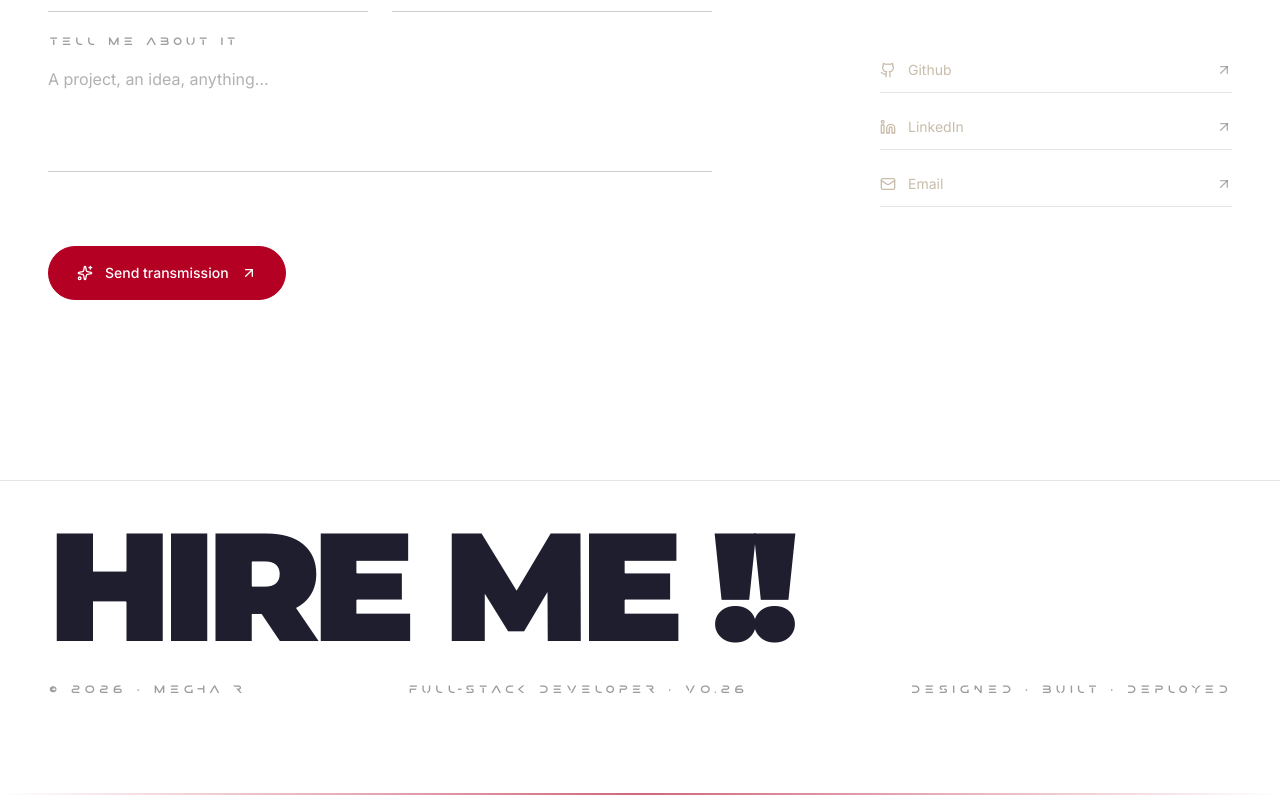
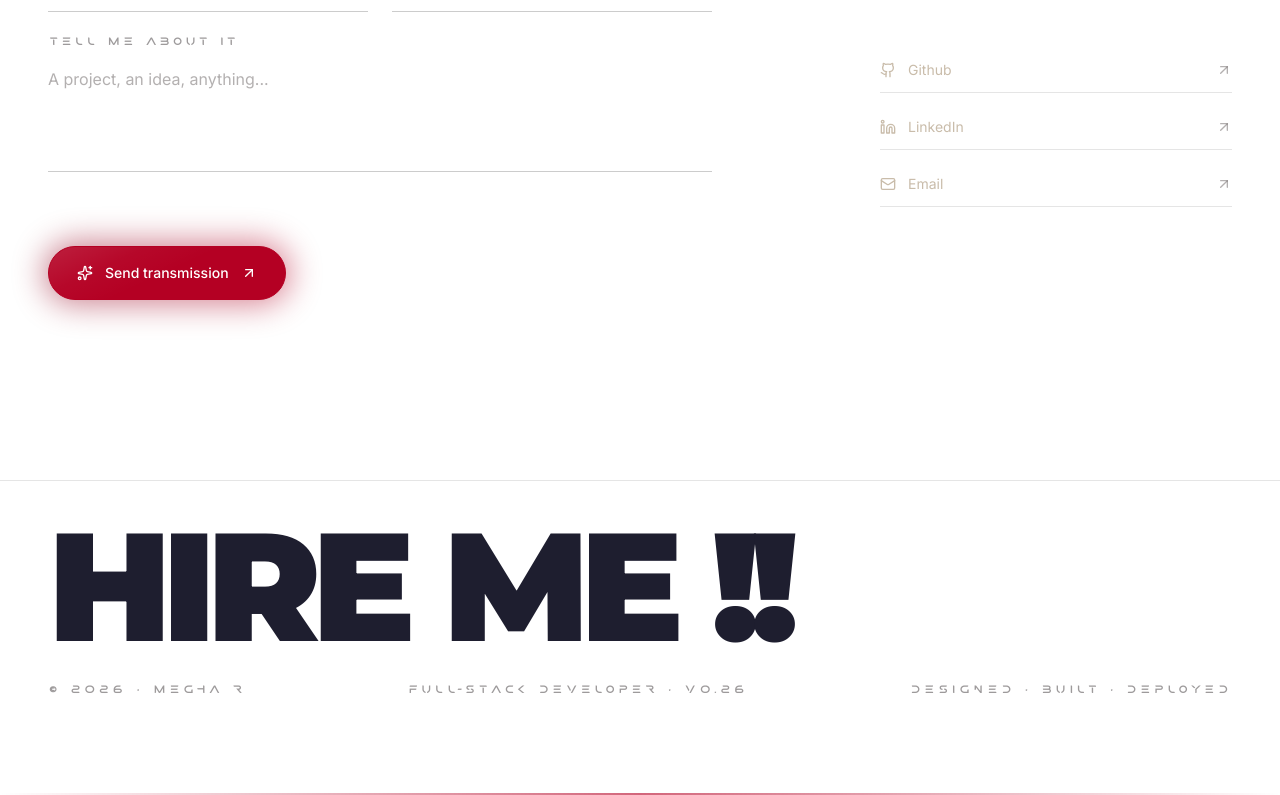
Before and after one commit to Megha-r20/MeghaR_portfolio, a Next.js app: page / in a window 1280 px wide. Shown: the part 9866-10661 px from the top of the page. Built offline with nearby package versions, Linux system fonts and the light colour scheme; a web font is replaced by a local one.

Commit message:
Update portfolio

```diff
--- a/app/page.tsx
+++ b/app/page.tsx
@@ -1210,8 +1210,20 @@ export default function Home() {
                     disabled={
                       formState === "loading" || formState === "success"
                     }
-                    className="mt-[40px] md:mt-[50px] group relative inline-flex items-center gap-3 overflow-hidden rounded-full border border-[#b40023] bg-[#b40023] px-7 py-4 text-sm font-medium text-[#ffffff] transition-all hover:-translate-y-0.5 hover:bg-[#8f001c] hover:shadow-[0_0_60px_rgba(180, 0, 35, 0.15),inset_0_1px_0_rgba(255, 255, 255,0.4)] hover:scale-[1.02] active:scale-[0.98] disabled:opacity-70 disabled:cursor-not-allowed"
+                    className="mt-[40px] md:mt-[50px] group relative inline-block rounded-full disabled:opacity-70 disabled:cursor-not-allowed"
                   >
+                    {/* Always-on pulsing glow */}
+                    <span
+                      aria-hidden="true"
+                      className="pointer-events-none absolute -inset-1 rounded-full bg-gradient-to-r from-[#8f001c] to-[#b40023] opacity-40 blur-lg animate-pulse transition-opacity duration-500 group-hover:opacity-80"
+                    />
+                    <span className="relative z-10 flex px-7 py-4 items-center justify-center gap-3 rounded-full border border-[#b40023] bg-[#b40023] text-[#ffffff] shadow-[0_4px_20px_rgba(143, 0, 28, 0.15),inset_0_1px_0_rgba(255,255,255,0.08)] transition-all duration-300 group-hover:border-[#8f001c] group-hover:bg-[#8f001c] group-hover:text-[#ffffff] group-hover:shadow-[0_0_30px_rgba(180, 0, 35, 0.15),inset_0_1px_0_rgba(255, 255, 255,0.4)] text-sm font-medium whitespace-nowrap">
+                      {/* Subtle top specular border highlight */}
+                      <span
+                        aria-hidden="true"
+                        className="pointer-events-none absolute inset-0 rounded-full bg-[linear-gradient(155deg,rgba(255,255,255,0.12)_0%,rgba(255,255,255,0.03)_28%,transparent_50%)] transition-opacity duration-300 group-hover:opacity-0"
+                      />
+                      <span className="relative z-10 flex items-center gap-3">
                         {formState === "loading" ? (
                           <>
                             <Loader2 className="h-4 w-4 animate-spin" />
@@ -1226,9 +1238,11 @@ export default function Home() {
                           <>
                             <Sparkles className="h-4 w-4" />
                             Send transmission
-                        <ArrowUpRight className="h-4 w-4 transition-transform group-hover:-translate-y-0.5 group-hover:translate-x-0.5" />
+                            <ArrowUpRight className="h-4 w-4" />
                           </>
                         )}
+                      </span>
+                    </span>
                   </button>
                 </form>
               </ScrollReveal>
```
Lines whose indentation alone changed are shown as unchanged.
